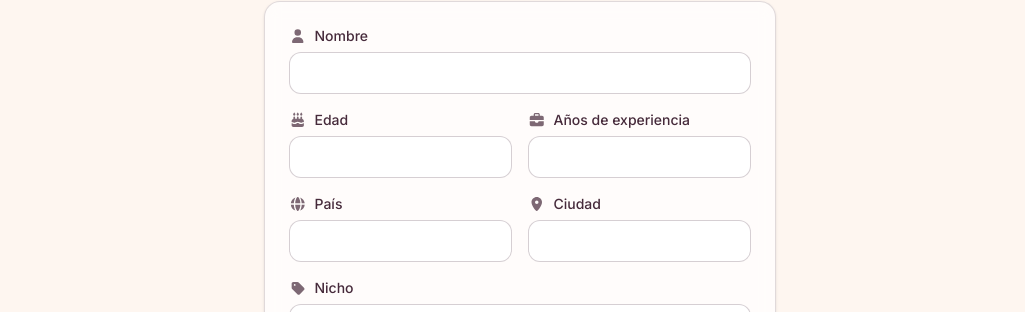
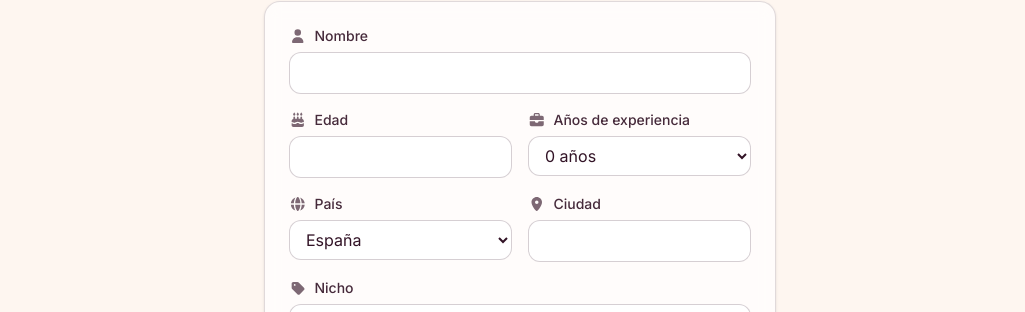
Before and after one commit to daniellanao/conecta-cotiza, a Next.js app: page /creadores/create in a window 1280 px wide. Shown: the part 192-504 px from the top of the page, without its empty margins (120-1145 px from the left). Built offline with nearby package versions, Linux system fonts and the light colour scheme.

Commit message:
Mejorar creacion de creador

```diff
--- a/components/creators/creators_create.tsx
+++ b/components/creators/creators_create.tsx
@@ -20,6 +20,8 @@ import type { IconDefinition } from "@fortawesome/fontawesome-svg-core";
 import type { CreatorPlatformId } from "@/models/creator";
 import { CREATOR_PLATFORM_IDS } from "@/models/creator";
 import { postCreator, type CreateCreatorPayload } from "@/lib/creators-api";
+import { countriesSeed } from "@/data/countries.seed";
+import { experienceYearsSeed } from "@/data/experience-years.seed";
 import { nichesSeed } from "@/data/niches.seed";
 import { PlatformIcon } from "@/components/creators/platform_icon";
 import Link from "next/link";
@@ -52,10 +54,12 @@ export function CreatorsCreate() {
   const router = useRouter();
   const [name, setName] = useState("");
   const [age, setAge] = useState("");
-  const [country, setCountry] = useState("");
+  const [country, setCountry] = useState(countriesSeed[0]?.name ?? "");
   const [city, setCity] = useState("");
   const [niche, setNiche] = useState(nichesSeed[0]?.name ?? "");
-  const [yearsExperience, setYearsExperience] = useState("");
+  const [yearsExperience, setYearsExperience] = useState(
+    String(experienceYearsSeed[0]?.years ?? 0),
+  );
   const [platforms, setPlatforms] = useState(emptyPlatforms);
   const [submitting, setSubmitting] = useState(false);
   const [error, setError] = useState<string | null>(null);
@@ -193,28 +197,41 @@ export function CreatorsCreate() {
           <FieldLabel htmlFor="cc-years" icon={faBriefcase}>
             Años de experiencia
           </FieldLabel>
-          <input
+          <select
             id="cc-years"
-            type="number"
-            min={0}
-            max={80}
             className={inputClass}
             value={yearsExperience}
             onChange={(e) => setYearsExperience(e.target.value)}
             required
-          />
+          >
+            {experienceYearsSeed.map((row) => (
+              <option key={row.years} value={String(row.years)}>
+                {row.years === 0
+                  ? "0 años"
+                  : row.years === 1
+                    ? "1 año"
+                    : `${row.years} años`}
+              </option>
+            ))}
+          </select>
         </div>
         <div>
           <FieldLabel htmlFor="cc-country" icon={faGlobe}>
             País
           </FieldLabel>
-          <input
+          <select
             id="cc-country"
             className={inputClass}
             value={country}
             onChange={(e) => setCountry(e.target.value)}
             required
-          />
+          >
+            {countriesSeed.map((c) => (
+              <option key={c.id} value={c.name}>
+                {c.name}
+              </option>
+            ))}
+          </select>
         </div>
         <div>
           <FieldLabel htmlFor="cc-city" icon={faLocationDot}>
--- a/lib/validate-creator-body.ts
+++ b/lib/validate-creator-body.ts
@@ -34,9 +34,9 @@ export function parseCreatorFromBody(body: unknown):
   if (
     !isFiniteNumber(o.yearsExperience) ||
     o.yearsExperience < 0 ||
-    o.yearsExperience > 80
+    o.yearsExperience > 10
   ) {
-    return { ok: false, error: "Años de experiencia inválidos" };
+    return { ok: false, error: "Años de experiencia inválidos (0–10)" };
   }
 
   const platformsInput = o.platforms;
```
Also changed, not shown: 1 other file (tests, documents, lock files or other folders).
